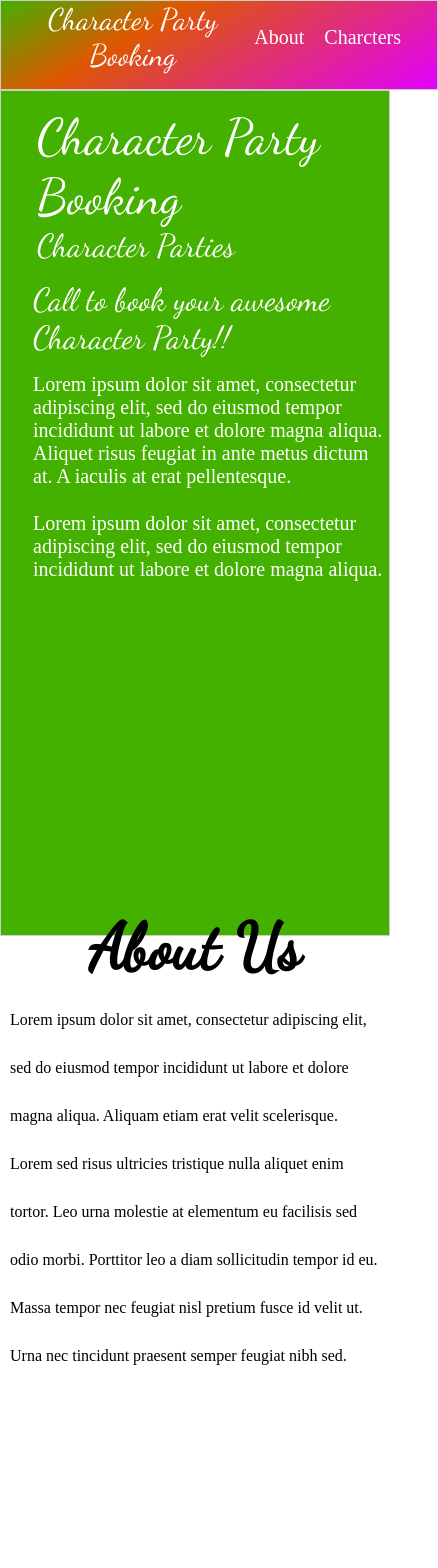
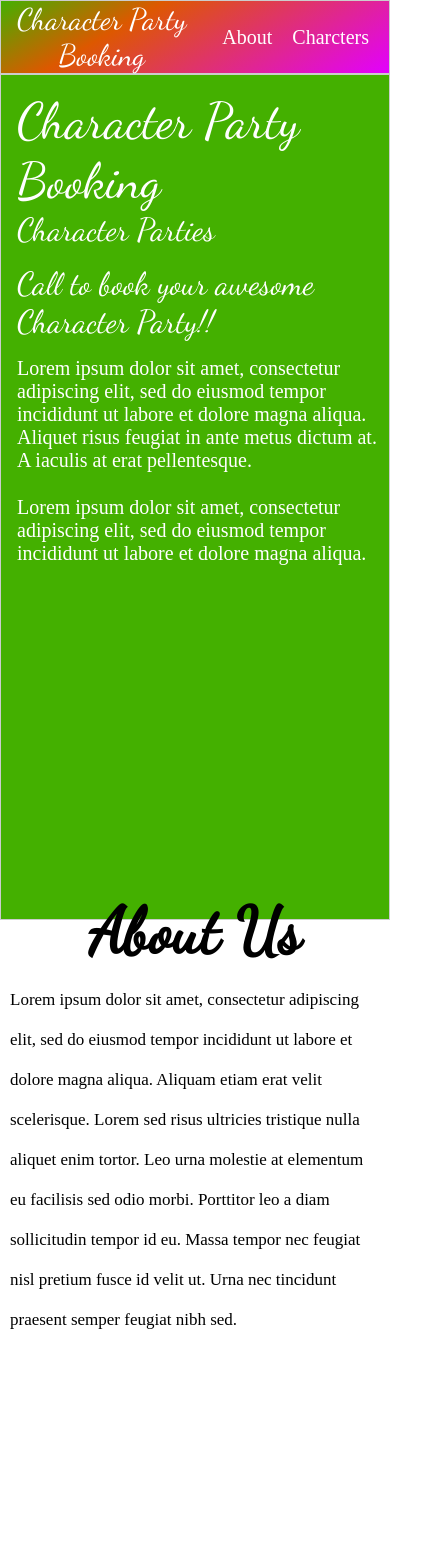
Before and after one commit to NathanWigen/Character-Party-Booking, a React (Create React App) app: page / in a window 390 px wide. Shown: the top 1568 px of the page, 438 px wide, since content can reach past the window. Built offline with nearby package versions, Linux system fonts and the light colour scheme; a web font is replaced by a local one.

Commit message:
change to overflow
fixed overflow issues and changed widths for desktop and mobile

```diff
--- a/src/App.css
+++ b/src/App.css
@@ -3,5 +3,5 @@
 }
 
 .app-main{
-  width: 100vw;
+  /* width: 100vw; */
 }
--- a/src/Componets/Layout/Footer/Footer.css
+++ b/src/Componets/Layout/Footer/Footer.css
@@ -1,7 +1,6 @@
 .footer{
   bottom: 0;
   left: 0;
-  width: 100vw;
   height: 90px;
   background: linear-gradient(
     150deg,
--- a/src/Componets/Layout/Header/Header.css
+++ b/src/Componets/Layout/Header/Header.css
@@ -16,7 +16,6 @@
   text-align: center;
   align-items: center;
   color: #fff;
-  width: 100vw;
 }
 
 .brand {
@@ -41,4 +40,23 @@
 .brand{
   font-size: 30px;
 }
+.header-wrapper {
+  display: flex;
+  justify-content: space-around;
+  position: relative;
+  padding: 0 0 0 0;
+  font-size: 15px;
+  background: linear-gradient(
+    150deg,
+    rgba(68, 176, 0, 1) 0%,
+    rgba(221, 88, 0, 1) 32%,
+    rgba(226, 0, 255, 1) 100%
+  );
+  border: 1px solid #ccc;
+  box-sizing: 0 2px 2px rgba(black, 0.2);
+  flex-direction: row;
+  text-align: center;
+  align-items: center;
+  color: #fff;
 }
+}
--- a/src/Componets/Layout/Layout.css
+++ b/src/Componets/Layout/Layout.css
@@ -1,5 +1,5 @@
 .layout-main{
-  width: 100vw;
+
 }
 
 @media screen and (max-width: 767px) {
--- a/src/Pages/Home/Home.css
+++ b/src/Pages/Home/Home.css
@@ -2,7 +2,6 @@
 @import url("https://fonts.googleapis.com/css2?family=Chelsea+Market&family=Dancing+Script&display=swap");
 
 .home-container {
-  width: 100vw;
   height: 80vh;
   display: flex;
 }
@@ -139,7 +138,7 @@
 
 .about-us-p {
   font-family: "Chelsea Market", cursive;
-  font-size: 1.2rem;
+  font-size: 17px;
   line-height: 3rem;
 }
 
@@ -184,7 +183,7 @@
 }
 
 .disclaimer-container{
-  width: 100vw;
+  width: 50vw;
   margin-left: 10px;
 }
 
@@ -211,8 +210,8 @@
   }
 
   .home-title-container {
-    width: 90%;
-    padding-left: 20px;
+    width: 90vw;
+    padding-left: 0px;
     padding-top: 1rem;
     margin-left: 1rem;
     margin-bottom: 1rem;
@@ -240,7 +239,7 @@
     color: white;
     font-size: 32px;
     margin: 0;
-    margin-left: 2rem;
+    margin-left: 1rem;
     margin-top: 1rem;
   }
 
@@ -250,7 +249,7 @@
     color: white;
     font-size: 20px;
     margin: 0;
-    margin-left: 2rem;
+    margin-left: 1rem;
     margin-top: 1rem;
   }
 
@@ -260,7 +259,7 @@
     color: white;
     font-size: 20px;
     margin: 0;
-    margin-left: 2rem;
+    margin-left: 1rem;
     margin-top: 1.5rem;
   }
 
@@ -315,8 +314,9 @@
 
   .about-us-p {
     font-family: "Chelsea Market", cursive;
-    font-size: 1rem;
+    font-size: 17px;
     margin: 10px;
+    line-height: 2.5rem;
   }
 
   .about-photos {
--- a/src/index.css
+++ b/src/index.css
@@ -5,10 +5,14 @@ body {
     sans-serif;
   -webkit-font-smoothing: antialiased;
   -moz-osx-font-smoothing: grayscale;
-  overflow-x: hidden;
+
 }
 
 code {
   font-family: source-code-pro, Menlo, Monaco, Consolas, 'Courier New',
     monospace;
 }
+
+/* *{
+  outline: black dashed;
+} */
```
